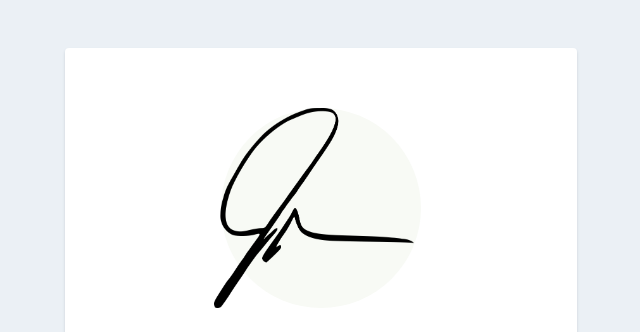
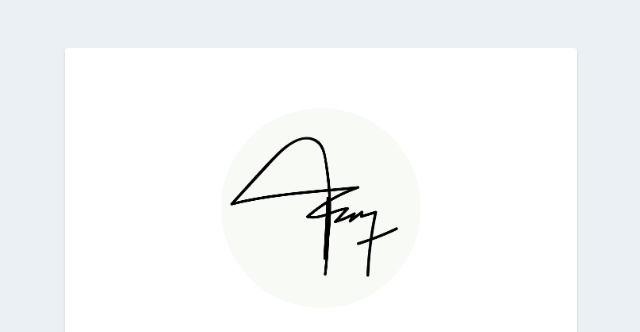
Before and after one commit to maliqpotter09/verifypage, a plain HTML site: page index.html in a window 1280 px wide. Shown: the top 332 px of the page, without its empty margins (319-959 px from the left). Drawn offline with Linux system fonts and the light colour scheme.

Commit message:
Update index.html

```diff
--- a/index.html
+++ b/index.html
@@ -46,7 +46,7 @@
         <div class="card">
         <div style="border-radius:200px; height:200px; width:200px; background: #F8FAF5; margin:0 auto;">
           <i class="checkmark">
-            <img width="200px" height="200px" src="ttd1.png" alt="">
+            <img width="200px" height="200px" src="ttd2.png" alt="">
           </i>
         </div>
           <h1>Bag. Keuangan KDK</h1>
```
